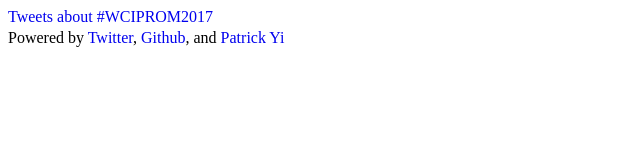
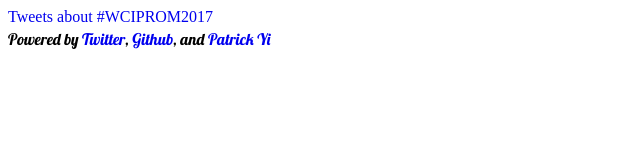
Before and after one commit to pjyi2147/GradProm, a plain HTML site: page docs/index.html in a window 1280 px wide. Shown: the whole page, without its empty margins (0-640 px from the left). Drawn offline with Linux system fonts and the light colour scheme.

Commit message:
fonts update

```diff
--- a/docs/index.css
+++ b/docs/index.css
@@ -9,7 +9,7 @@ iframe[id^='twitter-widget-0'] {
 
 p {
     margin: 3px 0px 0px 0px;
-    font-family: 'PT-Sans';
+    font-family: 'Lobster';
 }
 
 a {
```
